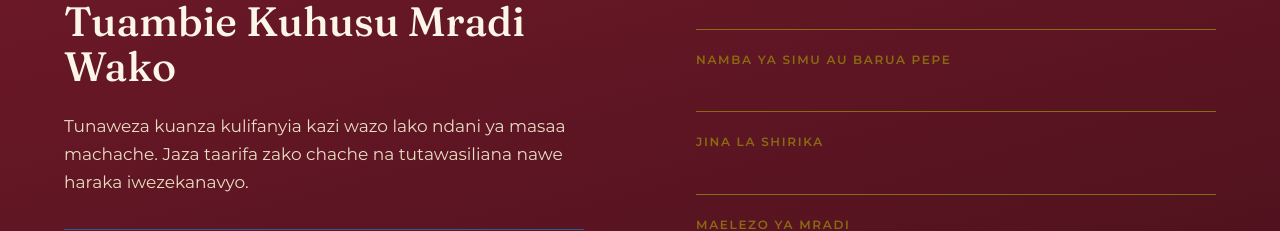
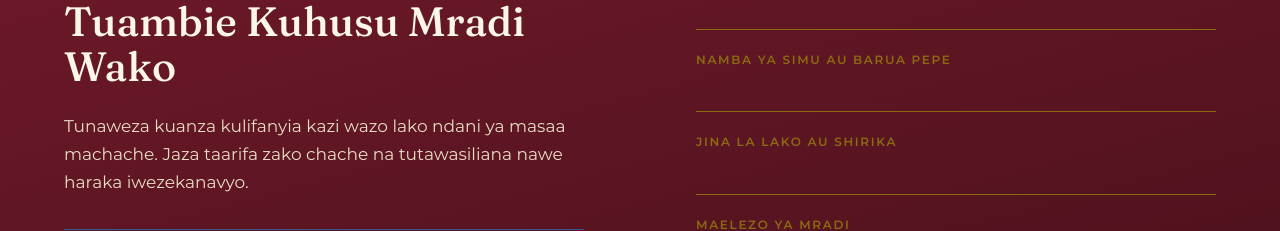
Before and after one commit to LucasJohnNyamhanga/datasoft, a Next.js app: page / in a window 1280 px wide. Shown: the part 3660-3891 px from the top of the page. Built offline with nearby package versions, Linux system fonts and the light colour scheme.

Commit message:
Update translations.ts

```diff
--- a/app/i18n/translations.ts
+++ b/app/i18n/translations.ts
@@ -115,7 +115,7 @@ const sw = {
     fields: {
       fullName: "Jina Kamili",
       contact: "Namba ya Simu au Barua Pepe",
-      orgName: "Jina la Shirika",
+      orgName: "Jina la lako au Shirika",
       project: "Maelezo ya Mradi",
     },
     submit: "Tuma Ujumbe",
```
